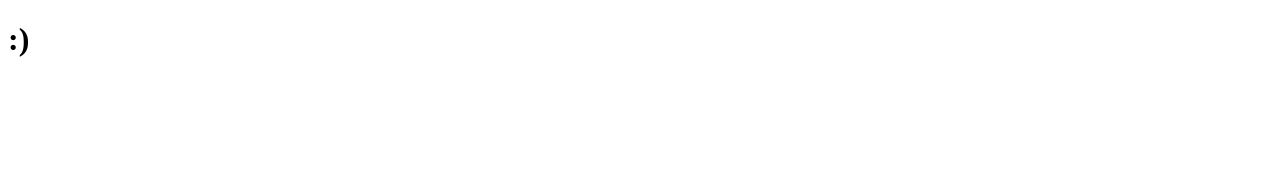
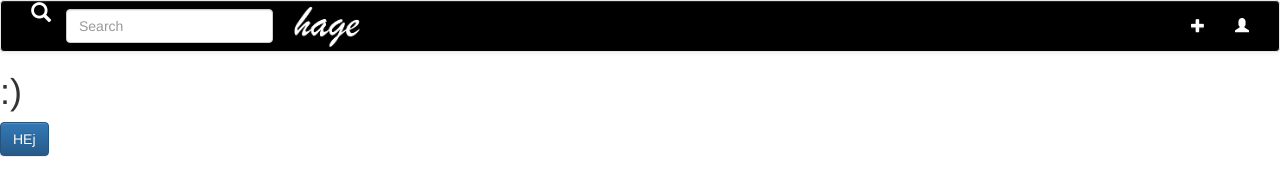
Before and after one commit to simonbengtsson/opinion, a website: page src/main/webapp/index.html in a window 1280 px wide. Drawn offline with nearby package versions, Linux system fonts and the light colour scheme.

Commit message:
first header version +  added bootstrap, jquery

```diff
--- a/src/main/webapp/index.html
+++ b/src/main/webapp/index.html
@@ -1,10 +1,51 @@
 <!DOCTYPE html>
-<html>
+<html ng-app="hage" id="hage">
     <head>
         <title>Hage</title>
         <meta http-equiv="Content-Type" content="text/html; charset=UTF-8">
+        <link rel="stylesheet" type="text/css" href="bower_components/bootstrap/dist/css/bootstrap.css">
+        <link rel="stylesheet" type="text/css" href="bower_components/bootstrap/dist/css/bootstrap-theme.css">
+        <link rel="stylesheet" type="text/css" href="main.css">
+
     </head>
-    <body>
+    <body ng-controller="MainCtrl">
+
+        <nav class="navbar navbar-default" role="navigation">
+  <div class="container-fluid">
+    <div class="navbar-header">
+      <button type="button" class="navbar-toggle collapsed" data-toggle="collapse" data-target="#bs-example-navbar-collapse-1">
+        <span class="sr-only">Toggle navigation</span>
+        <span class="icon-bar"></span>
+        <span class="icon-bar"></span>
+        <span class="icon-bar"></span>
+      </button>
+    </div>
+
+    <!-- Collect the nav links, forms, and other content for toggling -->
+    <div class="collapse navbar-collapse" id="bs-example-navbar-collapse-1">
+      <ul class="nav navbar-nav">
+          <li class="active"><span class="glyphicon glyphicon-search"></span></li>
+      </ul>
+      <form class="navbar-form navbar-left" role="search">
+        <div class="form-group">
+          <input type="text" class="form-control" placeholder="Search">
+        </div>
+      </form>
+
+        <img src="logo.png" class="logo">
+      <ul class="nav navbar-nav navbar-right">
+        <li><a href="#"><span class="glyphicon glyphicon-plus"></span></a></li>
+        <li><a href="#"><span class="glyphicon glyphicon-user"></span></a></li>
+      </ul>
+    </div><!-- /.navbar-collapse -->
+  </div><!-- /.container-fluid -->
+</nav>
+
         <h1>:)</h1>
+        <button class="btn btn-primary">HEj</button>
+        <script src="bower_components/jquery/dist/jquery.js"></script>
+        <script src="bower_components/bootstrap/dist/js/bootstrap.js"></script>
+        <script src="bower_components/angular/angular.js"></script>
+        <script src="main.js"></script>
     </body>
 </html>
--- /dev/null
+++ b/src/main/webapp/main.css
@@ -0,0 +1,17 @@
+.navbar {
+    background: black;
+    color: #fff;
+}
+
+.navbar .glyphicon-search {
+    font-size: 20px;
+}
+
+#hage .navbar a {
+    color: #fff;
+}
+
+.logo {
+    height: 50px;
+    margin: 0 auto;
+}
--- /dev/null
+++ b/src/main/webapp/main.js
@@ -0,0 +1,6 @@
+
+var app = angular.module('hage', []);
+
+app.controller('MainCtrl', ['$scope', function($scope) {
+    console.log('sdf');
+}]);
```
Also changed, not shown: src/main/webapp/logo.png (added).
